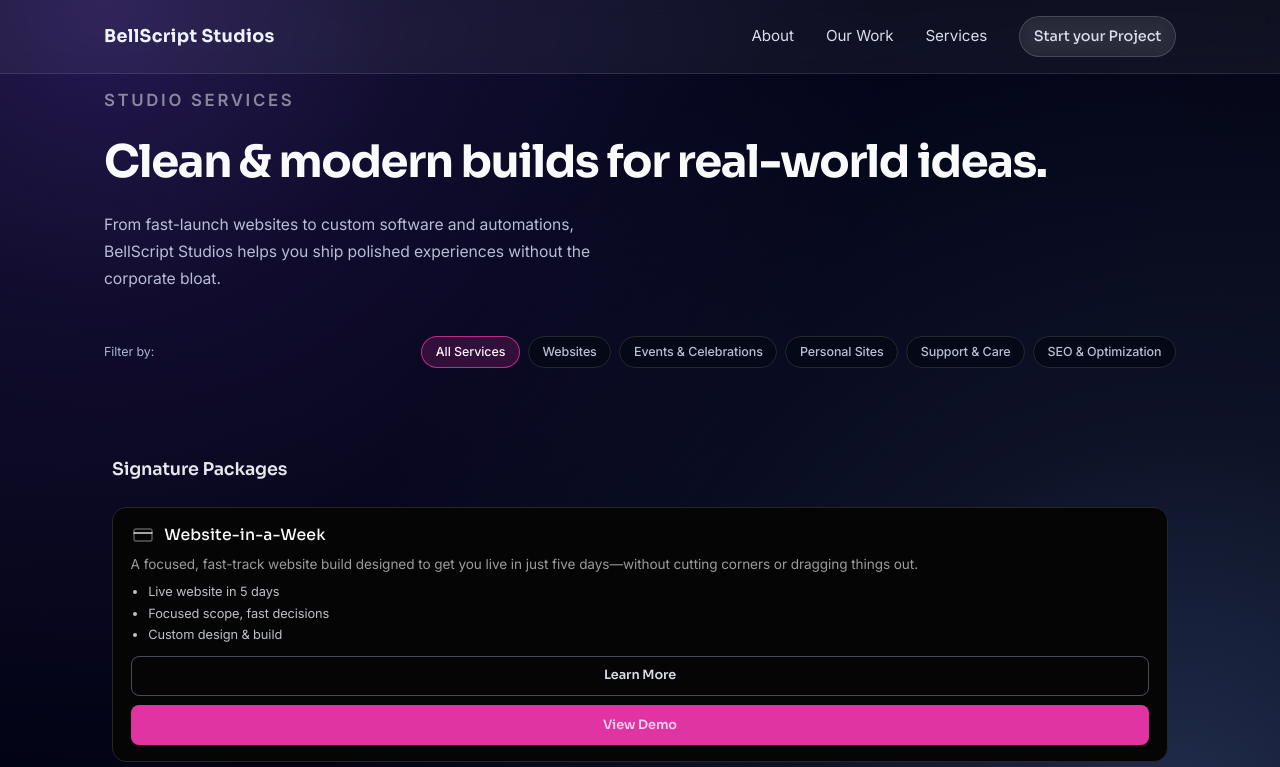
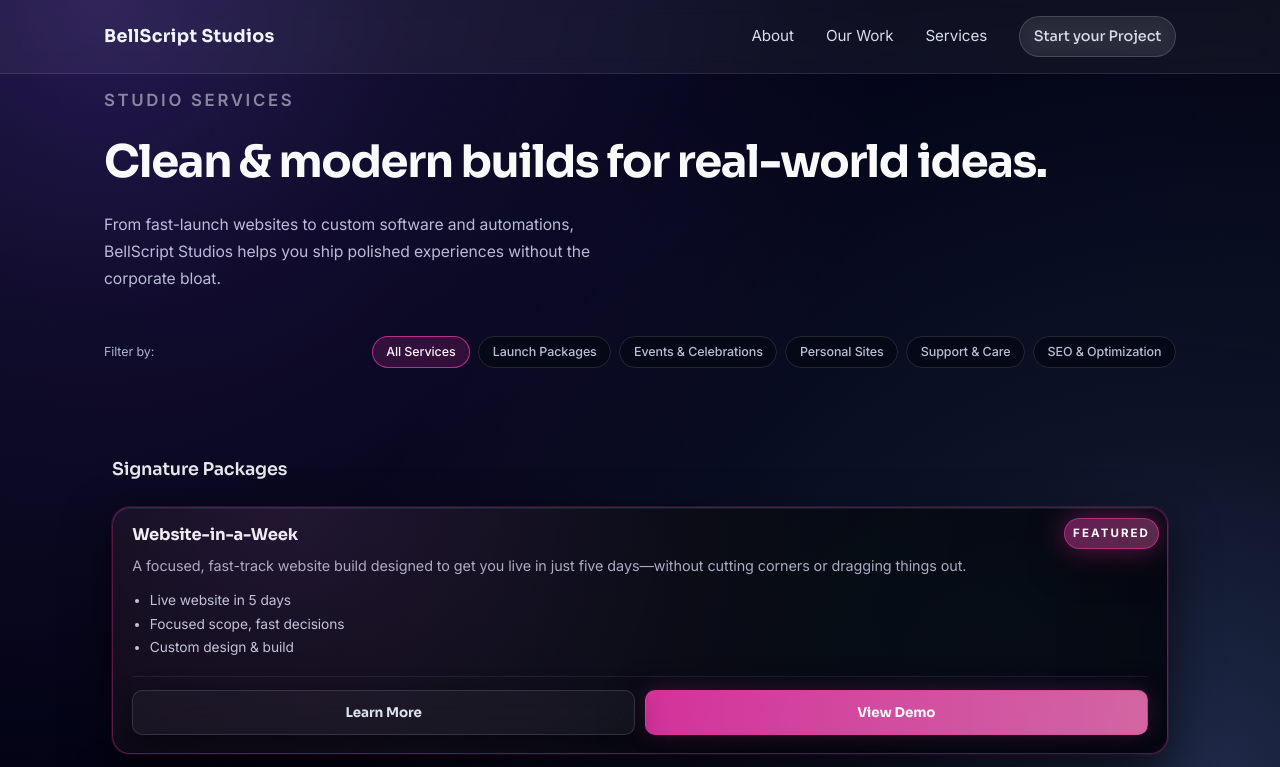
Before and after one commit to BellScriptStudios/bellscript-v2, a Next.js app: page /services in a window 1280 px wide. Shown: the top 767 px of the page. Built offline with nearby package versions, Linux system fonts and the light colour scheme; a web font is replaced by a local one.

Commit message:
feat: enhance ServiceCard and ServiceDetail components with featured service indication and pricing updates

```diff
--- a/src/Components/ServiceCard.tsx
+++ b/src/Components/ServiceCard.tsx
@@ -2,66 +2,6 @@
 import Link from "next/link";
 import styles from "src/app/Styles/ServiceCard.module.css";
 import type { Service } from "src/app/Data/services";
-
-
-function Icon({ kind }: { kind?: Service["icon"] }) {
-  switch (kind) {
-    case "backend":
-      return (
-        <svg className={styles.icon} viewBox="0 0 24 24" aria-hidden="true">
-          <rect x="3" y="4" width="18" height="14" rx="2" className={styles.iconFrame} />
-          <path d="M7 8h10M7 12h10M7 16h6" className={styles.iconLine} />
-        </svg>
-      );
-    case "seo":
-      return (
-        <svg className={styles.icon} viewBox="0 0 24 24" aria-hidden="true">
-          <circle cx="11" cy="11" r="6" className={styles.iconFrame} />
-          <path d="M15.5 15.5 L20 20" className={styles.iconLine} />
-        </svg>
-      );
-    case "cart":
-      return (
-        <svg className={styles.icon} viewBox="0 0 24 24" aria-hidden="true">
-          <path d="M3 4h2l2 12h11l2-8H6" className={styles.iconLine} />
-          <circle cx="9" cy="18" r="1.25" className={styles.iconFrame} />
-          <circle cx="17" cy="18" r="1.25" className={styles.iconFrame} />
-        </svg>
-      );
-    case "event":
-      return (
-        <svg className={styles.icon} viewBox="0 0 24 24" aria-hidden="true">
-          <rect x="3" y="5" width="18" height="14" rx="2" className={styles.iconFrame} />
-          <path d="M3 9h18M8 3v4M16 3v4" className={styles.iconLine} />
-        </svg>
-      );
-    case "tool":
-      return (
-        <svg className={styles.icon} viewBox="0 0 24 24" aria-hidden="true">
-          <path
-            d="M22 6.1a7 7 0 0 1-9.9 7.9l-6.3 6.3a2 2 0 0 1-2.8-2.8l6.3-6.3a7 7 0 0 1 7.9-9.9l-3 3a2 2 0 0 0 2.8 2.8l3-3z"
-            className={styles.iconLine}
-          />
-        </svg>
-      );
-    case "resume":
-      return (
-        <svg className={styles.icon} viewBox="0 0 24 24" aria-hidden="true">
-          <rect x="4" y="2" width="16" height="20" rx="2" ry="2" className={styles.iconFrame} />
-          <circle cx="12" cy="10" r="2" className={styles.iconLine} />
-          <path d="M8 16h8M8 19h5" className={styles.iconLine} />
-        </svg>
-      );
-
-    default: // web
-      return (
-        <svg className={styles.icon} viewBox="0 0 24 24" aria-hidden="true">
-          <rect x="3" y="5" width="18" height="12" rx="2" className={styles.iconFrame} />
-          <path d="M3 9h18" className={styles.iconLine} />
-        </svg>
-      );
-  }
-}
 
 
 export default function ServiceCard({
@@ -71,17 +11,23 @@ export default function ServiceCard({
   service: Service;
   compact?: boolean;
 }) {
-  const { id, title, blurb, bullets, icon, demoUrl } = service;
+  const { id, title, blurb, bullets, demoUrl } = service;
 
   const href = compact
   ? service.href ?? `/services#${id}`
   : `/services/${id}`;
 
   return (
-    <article className={`${styles.card} ${compact ? styles.compact : ""}`}>
+    <article className={`${styles.card} ${service.featured ? styles.cardFeatured : ""}`}>
+      {service.featured && (
+        <span
+          className={styles.featuredPill}
+          aria-label="Featured service"
+        >
+          Featured
+        </span>
+      )}
       <div className={styles.header}>
-        {!compact && <Icon kind={icon} />}
-
         <h3 className={styles.title}>{title}</h3>
       </div>
 
--- a/src/Components/ServiceDetail.tsx
+++ b/src/Components/ServiceDetail.tsx
@@ -7,6 +7,7 @@ export default function ServiceDetail({ service }: { service: Service }) {
     id,
     title,
     priceFrom,
+    priceFlat,
     timeline,
     long,
     extLong,
@@ -37,9 +38,12 @@ export default function ServiceDetail({ service }: { service: Service }) {
         <header className={styles.header}>
           <h1 id="service-title">{title}</h1>
 
-          {priceFrom && (
+          {priceFrom || priceFlat && (
             <p className={styles.meta}>
-              <strong>Starting at:</strong> {priceFrom}
+              <strong>
+                {priceFlat ? "Flat fee:" : "Starting at:"}
+              </strong>{" "}
+              {priceFlat ?? priceFrom}
             </p>
           )}
 
--- a/src/app/Styles/ServiceCard.module.css
+++ b/src/app/Styles/ServiceCard.module.css
@@ -2,164 +2,271 @@
   position: relative;
   display: flex;
   flex-direction: column;
-  gap: 0.25rem;
+  gap: 0.5rem;
   height: 100%;
 
-  padding: 0.9rem 1rem;
-  border-radius: 14px;
+  padding: 1rem 1.05rem;
+  border-radius: 18px;
 
-  background: #050505;
-  border: 1px solid #262626;
+  background:
+    radial-gradient(circle at 18% 0%,
+      rgba(255, 255, 255, 0.06),
+      rgba(8, 10, 18, 0.92) 44%,
+      rgba(5, 6, 14, 0.98) 100%);
+  border: 1px solid rgba(148, 163, 184, 0.16);
 
-  color: #f5f5f5;
-  min-height: 84px;
+  color: rgba(248, 250, 252, 0.96);
+  min-height: 92px;
+
+  box-shadow:
+    0 16px 44px rgba(0, 0, 0, 0.62),
+    inset 0 1px 0 rgba(255, 255, 255, 0.04);
+
+  overflow: hidden;
 
   transition:
-    border-color 0.16s ease,
-    background-color 0.16s ease,
-    transform 0.16s ease;
+    transform 0.2s ease,
+    border-color 0.2s ease,
+    box-shadow 0.2s ease;
+}
+
+.card::before {
+  content: "";
+  position: absolute;
+  inset: 0;
+  background:
+    radial-gradient(circle at 14% 10%, rgba(224, 52, 162, 0.16), transparent 60%),
+    radial-gradient(circle at 88% 78%, rgba(56, 189, 248, 0.08), transparent 62%);
+  opacity: 0.35;
+  pointer-events: none;
+}
+
+.card::after {
+  content: "";
+  position: absolute;
+  inset: -1px;
+  border-radius: inherit;
+  padding: 1px;
+  background: linear-gradient(
+    135deg,
+    rgba(224, 52, 162, 0.46),
+    rgba(244, 114, 182, 0.14),
+    rgba(56, 189, 248, 0.10),
+    rgba(148, 163, 184, 0.08)
+  );
+  -webkit-mask:
+    linear-gradient(#000 0 0) content-box,
+    linear-gradient(#000 0 0);
+  -webkit-mask-composite: xor;
+  mask:
+    linear-gradient(#000 0 0) content-box,
+    linear-gradient(#000 0 0);
+  mask-composite: exclude;
+  opacity: 0.22;
+  pointer-events: none;
 }
 
 .card:hover {
-  border-color: #3f3f46;
-  background-color: #09090b;
+  transform: translateY(-4px);
+  border-color: rgba(224, 52, 162, 0.28);
+  box-shadow:
+    0 24px 70px rgba(0, 0, 0, 0.72),
+    inset 0 1px 0 rgba(255, 255, 255, 0.06);
+}
+
+.card:hover::after {
+  opacity: 0.44;
+}
+
+.cardFeatured {
+  border-color: rgba(224, 52, 162, 0.38);
+
+  box-shadow:
+    0 18px 48px rgba(0, 0, 0, 0.65),
+    0 0 0 1px rgba(224, 52, 162, 0.22),
+    inset 0 1px 0 rgba(255, 255, 255, 0.06);
+}
+
+.cardFeatured:hover {
+  border-color: rgba(224, 52, 162, 0.55);
+
+  box-shadow:
+    0 26px 72px rgba(0, 0, 0, 0.78),
+    0 0 0 2px rgba(224, 52, 162, 0.32),
+    0 0 32px rgba(224, 52, 162, 0.28),
+    inset 0 1px 0 rgba(255, 255, 255, 0.08);
+}
+
+.featuredPill {
+  position: absolute;
+  top: 0.65rem;
+  right: 0.5rem;
+  z-index: 3;
+
+  display: inline-flex;
+  align-items: center;
+
+  padding: 0.38rem 0.5rem;
+  border-radius: 999px;
+
+  font-size: 0.72rem;
+  font-weight: 900;
+  letter-spacing: 0.18em;
+  text-transform: uppercase;
+
+  color: #ffffff;
+
+  background:
+    linear-gradient(
+      135deg,
+      rgba(224, 52, 162, 0.45),
+      rgba(244, 114, 182, 0.35)
+    );
+
+  border: 1px solid rgba(224, 52, 162, 0.65);
+
+  box-shadow:
+    0 0 28px rgba(224, 52, 162, 0.45),
+    0 12px 36px rgba(0, 0, 0, 0.6);
+
+  backdrop-filter: blur(10px);
+  pointer-events: none;
+}
+
+.cardFeatured:hover .featuredPill {
   transform: translateY(-1px);
 }
 
 .header {
   display: flex;
   align-items: center;
-  gap: 0.6rem;
+  gap: 0.7rem;
 }
 
-.icon {
-  width: 24px;
-  height: 24px;
-  flex-shrink: 0;
-  display: block;
-}
-
-.iconFrame {
-  fill: none;
-  stroke: rgba(255, 255, 255, 0.35);
-  stroke-width: 1.4;
-}
-
-.iconLine {
-  fill: none;
-  stroke: rgba(255, 255, 255, 0.85);
-  stroke-width: 1.4;
-  stroke-linecap: round;
+.card:hover {
+  transform: translateY(-1px);
+  filter: drop-shadow(0 0 12px rgba(224, 52, 162, 0.25));
 }
 
 .title {
-  font-size: 0.98rem;
-  font-weight: 500;
-  letter-spacing: 0.01em;
-  color: #f9fafb;
+  font-size: 1.02rem;
+  font-weight: 650;
+  letter-spacing: -0.01em;
+  color: rgba(248, 250, 252, 0.98);
+  line-height: 1.2;
 }
 
 .blurb {
-  font-size: 0.85rem;
-  line-height: 1.5;
-  color: rgba(255, 255, 255, 0.6);
-  margin-top: 0.15rem;
+  font-size: 0.9rem;
+  line-height: 1.6;
+  color: rgba(226, 232, 255, 0.74);
+  margin-top: 0.05rem;
 }
 
 .meta {
-  margin-top: 0.4rem;
+  margin-top: 0.45rem;
   display: flex;
   flex-wrap: wrap;
   gap: 0.9rem;
+  padding-top: 0.55rem;
+  border-top: 1px solid rgba(148, 163, 184, 0.12);
 }
 
 .metaLabel {
   font-size: 0.7rem;
   text-transform: uppercase;
-  letter-spacing: 0.14em;
-  color: rgba(148, 163, 184, 0.85);
+  letter-spacing: 0.16em;
+  color: rgba(148, 163, 184, 0.9);
 }
 
 .metaValue {
-  font-size: 0.85rem;
-  color: #e5e7eb;
+  font-size: 0.88rem;
+  color: rgba(248, 250, 252, 0.92);
 }
 
 .bullets {
-  margin: 0.25rem 0 0.5rem;
+  margin: 0.35rem 0 0.6rem;
   padding-left: 1.1rem;
-  font-size: 0.8rem;
-  color: rgba(209, 213, 219, 0.9);
+  font-size: 0.86rem;
+  color: rgba(220, 228, 248, 0.88);
   list-style: disc;
 }
 
 .bullets li + li {
-  margin-top: 0.12rem;
+  margin-top: 0.18rem;
 }
 
 .ctaRow {
   margin-top: auto;
-  display: flex;
-  flex-direction: column;
-
-  gap: 0.55rem;
+  display: grid;
+  grid-template-columns: 1fr;
+  gap: 0.6rem;
+  padding-top: 0.85rem;
+  border-top: 1px solid rgba(148, 163, 184, 0.12);
 }
 
 .learnBtn,
 .demoBtn {
   font-family: var(--font-sora), system-ui, -apple-system, BlinkMacSystemFont,
     "Segoe UI", sans-serif;
+
   display: inline-flex;
   align-items: center;
   justify-content: center;
   width: 100%;
-  padding: 0.6rem 1rem;
-  font-size: 0.8rem;
-  font-weight: 600;
-  color: rgba(248, 250, 252, 0.8);
+
+  padding: 0.72rem 1rem;
+  font-size: 0.84rem;
+  font-weight: 700;
+
   text-decoration: none;
-  border: 1px solid transparent;
-  border-radius: 8px;
+  border-radius: 10px;
+
   transition:
-    color 0.16s ease,
-    background 0.16s ease,
-    box-shadow 0.16s ease,
-    transform 0.16s ease;
+    transform 0.18s ease,
+    background 0.18s ease,
+    border-color 0.18s ease,
+    box-shadow 0.18s ease,
+    filter 0.18s ease;
 }
 
+/* Primary = Demo */
 .demoBtn {
-  background: #e034a2;
+  background: linear-gradient(90deg, rgba(224, 52, 162, 0.95), rgba(244, 114, 182, 0.88));
+  color: rgba(255, 255, 255, 0.96);
+  border: 1px solid rgba(224, 52, 162, 0.35);
   box-shadow:
-    0 0 18ox rgba(224, 52, 162, 0.45),
-    0 12px 30px rgba(0, 0, 0, 0.7);
+    0 0 22px rgba(224, 52, 162, 0.22),
+    0 16px 40px rgba(0, 0, 0, 0.7);
 }
 
 .demoBtn:hover {
-  background: #f241b0;
   transform: translateY(-1px);
+  filter: brightness(1.06);
   box-shadow:
-    0 0 22px rgba(224, 52, 162, 0.65),
-    0 18px 40px rgba(0, 0, 0, 0.8);
+    0 0 32px rgba(224, 52, 162, 0.32),
+    0 22px 55px rgba(0, 0, 0, 0.78);
 }
 
 .demoBtn:active {
   transform: translateY(0);
-  box-shadow:
-    0 0 16px rgba(224, 52, 162, 0.45),
-    0 10px 26px rgba(0, 0, 0, 0.7);
+  filter: brightness(1.02);
 }
 
+/* Secondary = Learn */
 .learnBtn {
-  background: transparent;
-  color: rgba(238, 243, 255, 0.9);
-  border-color: rgba(148, 163, 184, 0.45);
-  box-shadow: 0 0 0 rgba(0, 0, 0, 0);
+  background: rgba(255, 255, 255, 0.04);
+  color: rgba(238, 243, 255, 0.92);
+  border: 1px solid rgba(148, 163, 184, 0.22);
+  box-shadow: 0 12px 30px rgba(0, 0, 0, 0.45);
+  backdrop-filter: blur(10px);
 }
 
 .learnBtn:hover {
-  background: rgba(15, 23, 42, 0.9);
-  border-color: rgba(226, 232, 255, 0.7);
   transform: translateY(-1px);
+  background: rgba(255, 255, 255, 0.06);
+  border-color: rgba(226, 232, 255, 0.34);
+  box-shadow: 0 18px 44px rgba(0, 0, 0, 0.55);
 }
 
 .learnBtn:active {
@@ -168,6 +275,11 @@
 
 @media (min-width: 640px) {
   .card {
-    padding: 1rem 1.1rem;
+    padding: 1.1rem 1.2rem;
+  }
+
+  /* Optional: side-by-side CTAs on wider screens */
+  .ctaRow {
+    grid-template-columns: 1fr 1fr;
   }
 }
--- a/src/app/services/ServicesClient.tsx
+++ b/src/app/services/ServicesClient.tsx
@@ -24,7 +24,7 @@ const activeIcons = Array.from(
 function labelForIcon(icon: IconKey): string {
   switch (icon) {
     case "web":
-      return "Websites";
+      return "Launch Packages";
     case "event":
       return "Events & Celebrations";
     case "cart":
```
Also changed, not shown: src/app/Data/services.tsx (+4 -3 lines).
